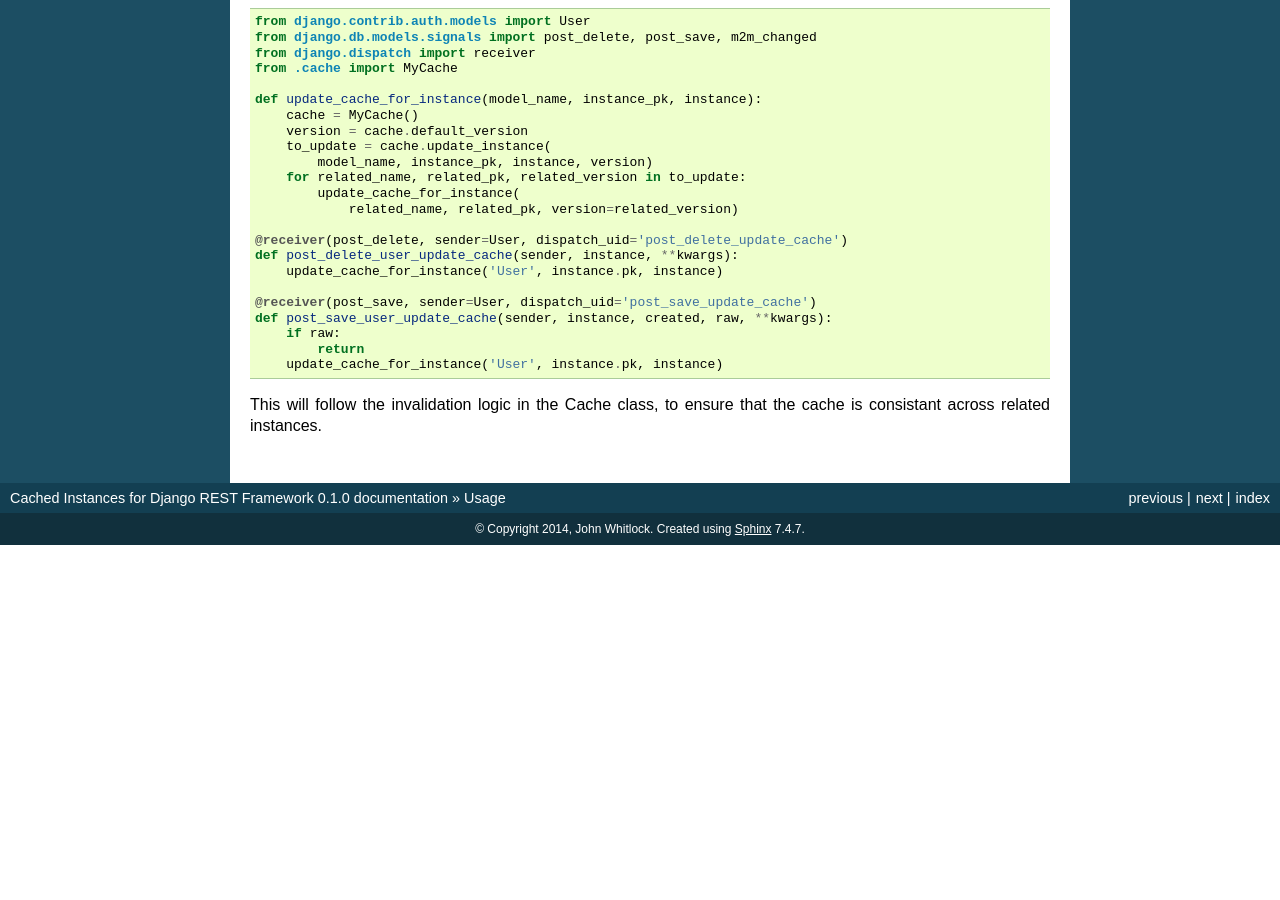
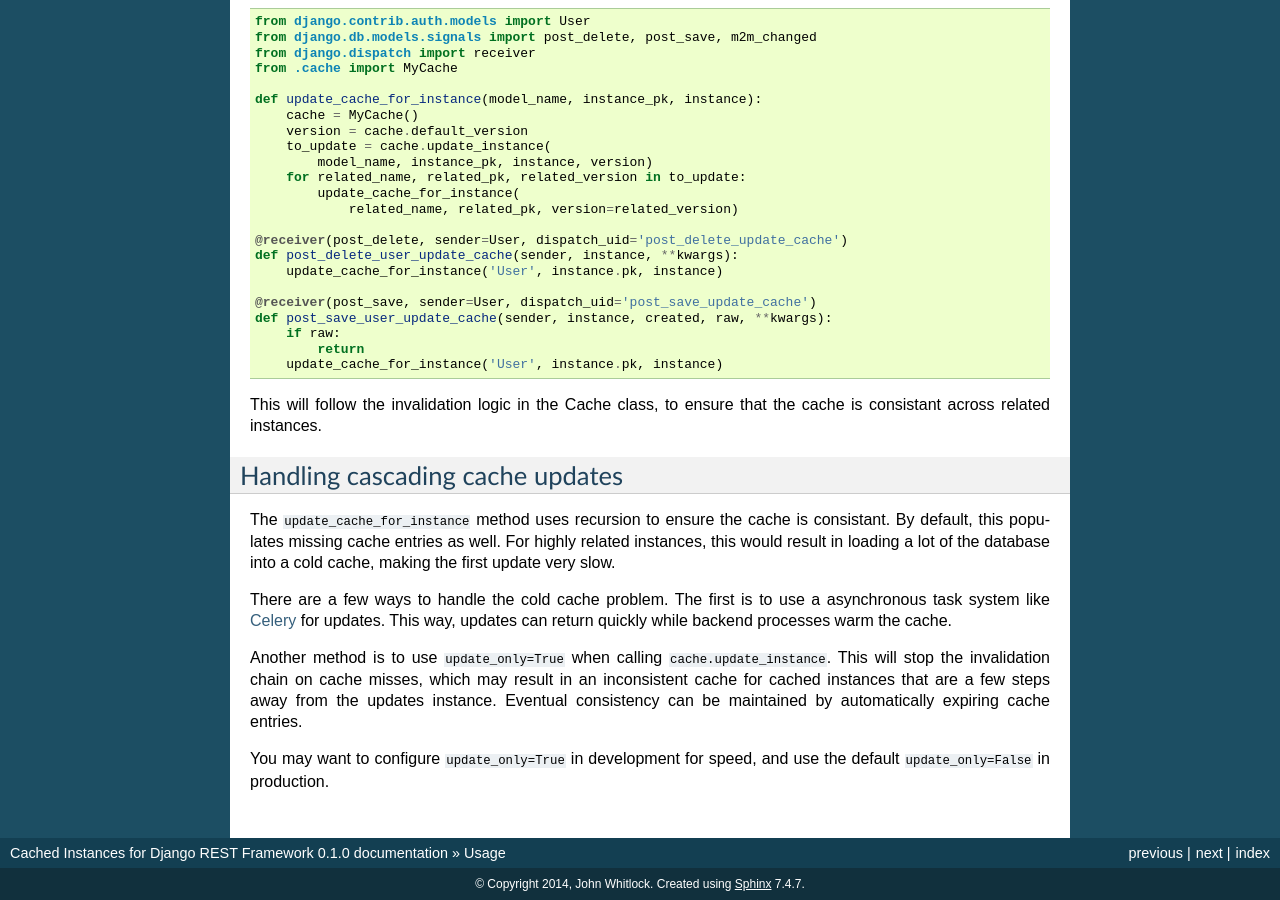
Before and after one commit to jwhitlock/drf-cached-instances, a Sphinx documentation site: the page built from docs/usage.rst, in a window 1280 px wide and 900 px high, scrolled down 1685 px. Built offline with Sphinx 7.4.7, drawn with Linux system fonts in a browser that asks for light colours; before the commit the page ends 2230 px from its top, so only the background shows below that; some of the changed text lies outside the part shown.

Commit message:
Add docs for update_only

```diff
--- a/docs/usage.rst
+++ b/docs/usage.rst
@@ -129,6 +129,27 @@ This can be done by adding signal hooks for model modifications in models.py::
 This will follow the invalidation logic in the Cache class, to ensure that the
 cache is consistant across related instances.
 
+Handling cascading cache updates
+--------------------------------
+
+The ``update_cache_for_instance`` method uses recursion to ensure the cache is
+consistant.  By default, this populates missing cache entries as well.  For
+highly related instances, this would result in loading a lot of the database
+into a cold cache, making the first update very slow.
+
+There are a few ways to handle the cold cache problem.  The first is to use
+a asynchronous task system like Celery_ for updates.  This way, updates can
+return quickly while backend processes warm the cache.
+
+Another method is to use ``update_only=True`` when calling
+``cache.update_instance``.  This will stop the invalidation chain on cache
+misses, which may result in an inconsistent cache for cached instances that are
+a few steps away from the updates instance.  Eventual consistency can be
+maintained by automatically expiring cache entries.
+
+You may want to configure ``update_only=True`` in development for speed, and
+use the default ``update_only=False`` in production.
+
 .. _`Django REST Framework`: http://www.django-rest-framework.org
 .. _Celery: http://www.celeryproject.org
 .. _`web-platform-compat`: https://github.com/mozilla/web-platform-compat
```
